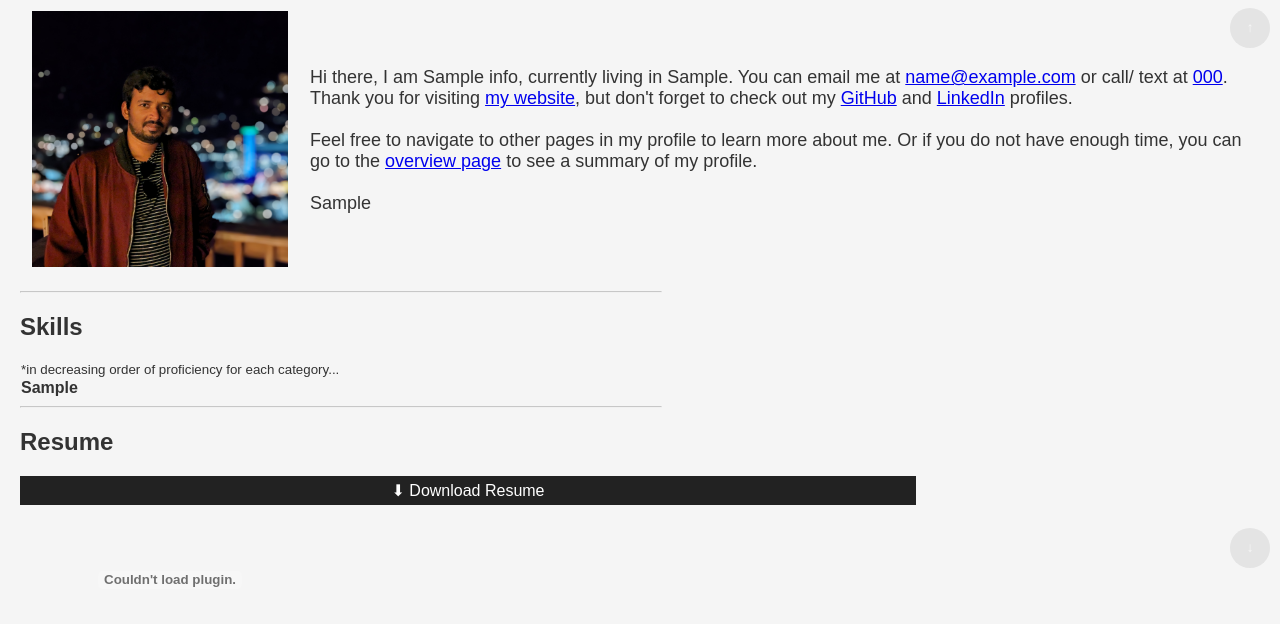
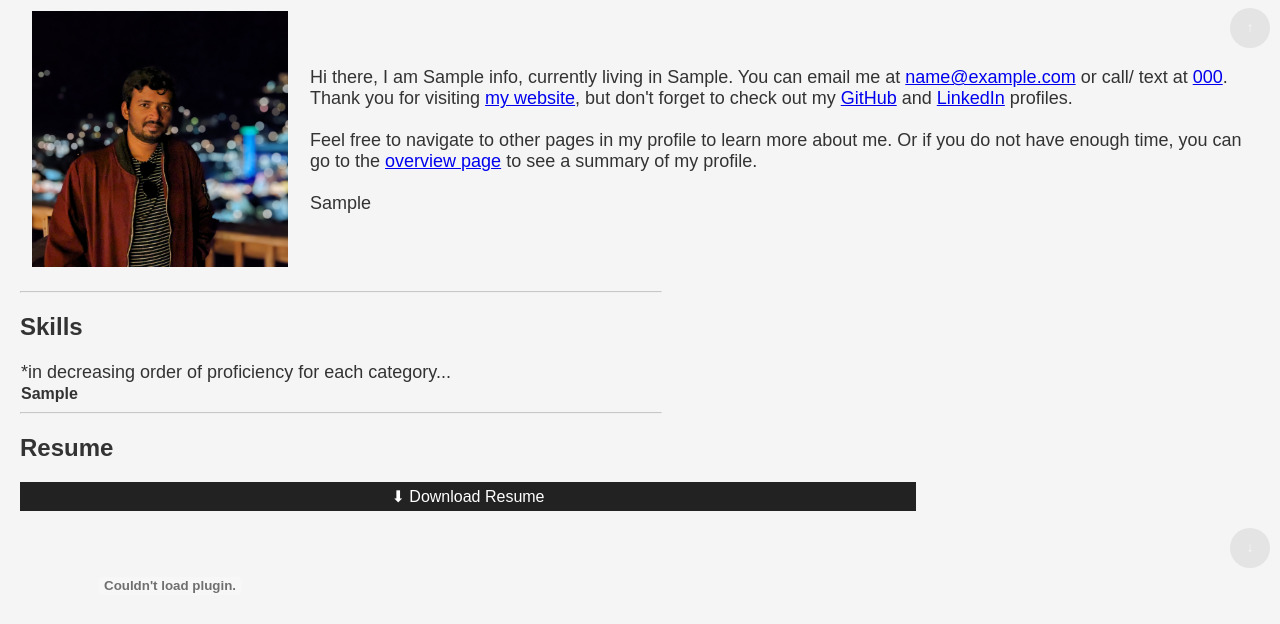
Before and after one commit to asif256000/my_personal_fast_website, a FastAPI app: page / in a window 1280 px wide. Shown: the part 152-776 px from the top of the page. Run offline with FastAPI, Linux system fonts and the light colour scheme; tables that the repository leaves empty hold one stand-in row (values such as "Sample post").

Commit message:
Modified font-size for skills header

```diff
--- a/templates/index.html
+++ b/templates/index.html
@@ -34,7 +34,7 @@
             <table style="border-collapse: collapse;">
             <thead>
                 <tr>
-                    <th colspan="2" style="text-align: left; font-weight: normal; font-size: smaller;">*in decreasing order of proficiency for each category...</th>
+                    <th colspan="2" style="text-align: left; font-weight: normal; font-size: large;">*in decreasing order of proficiency for each category...</th>
                 </tr>
             </thead>
             <tbody>
```
